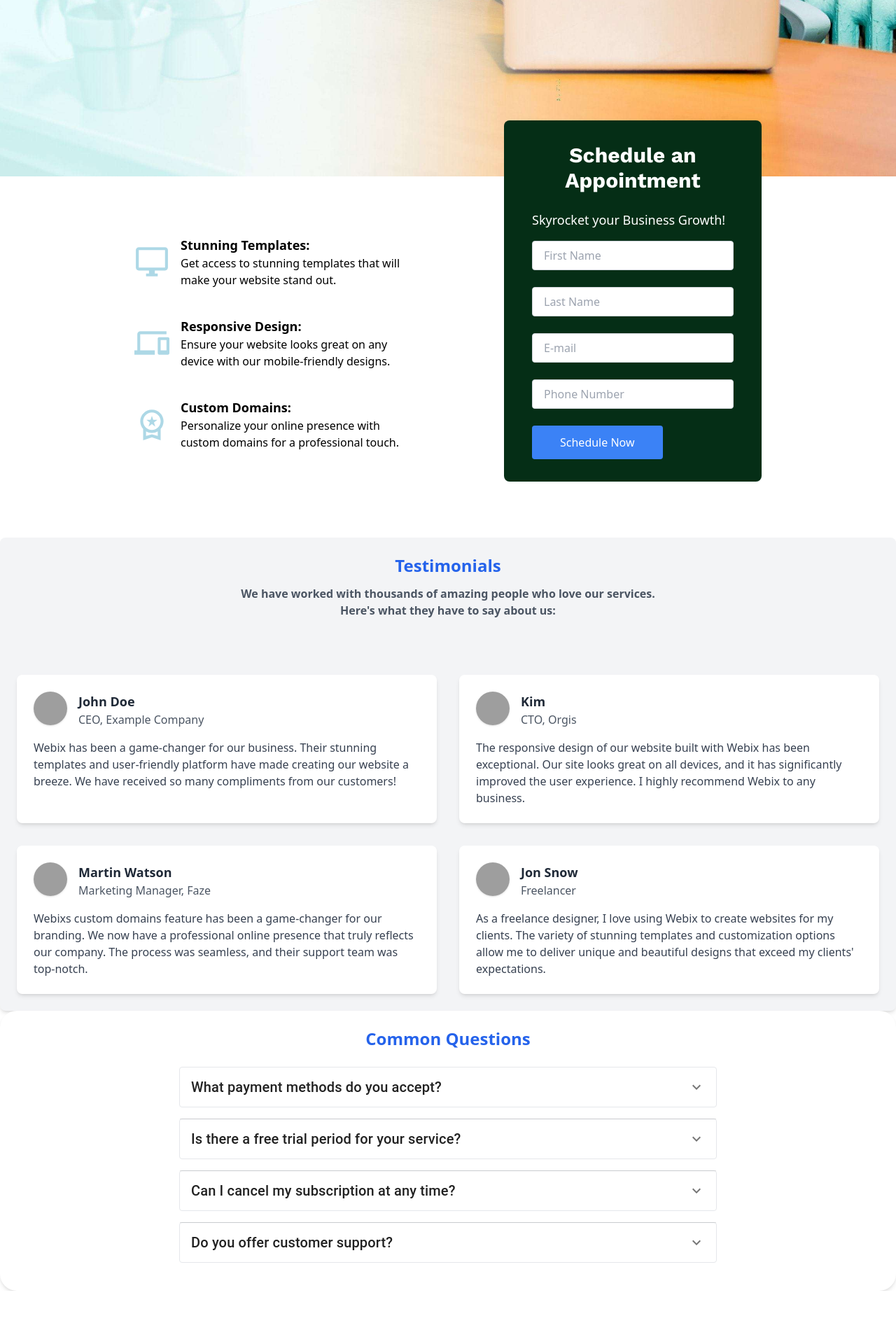
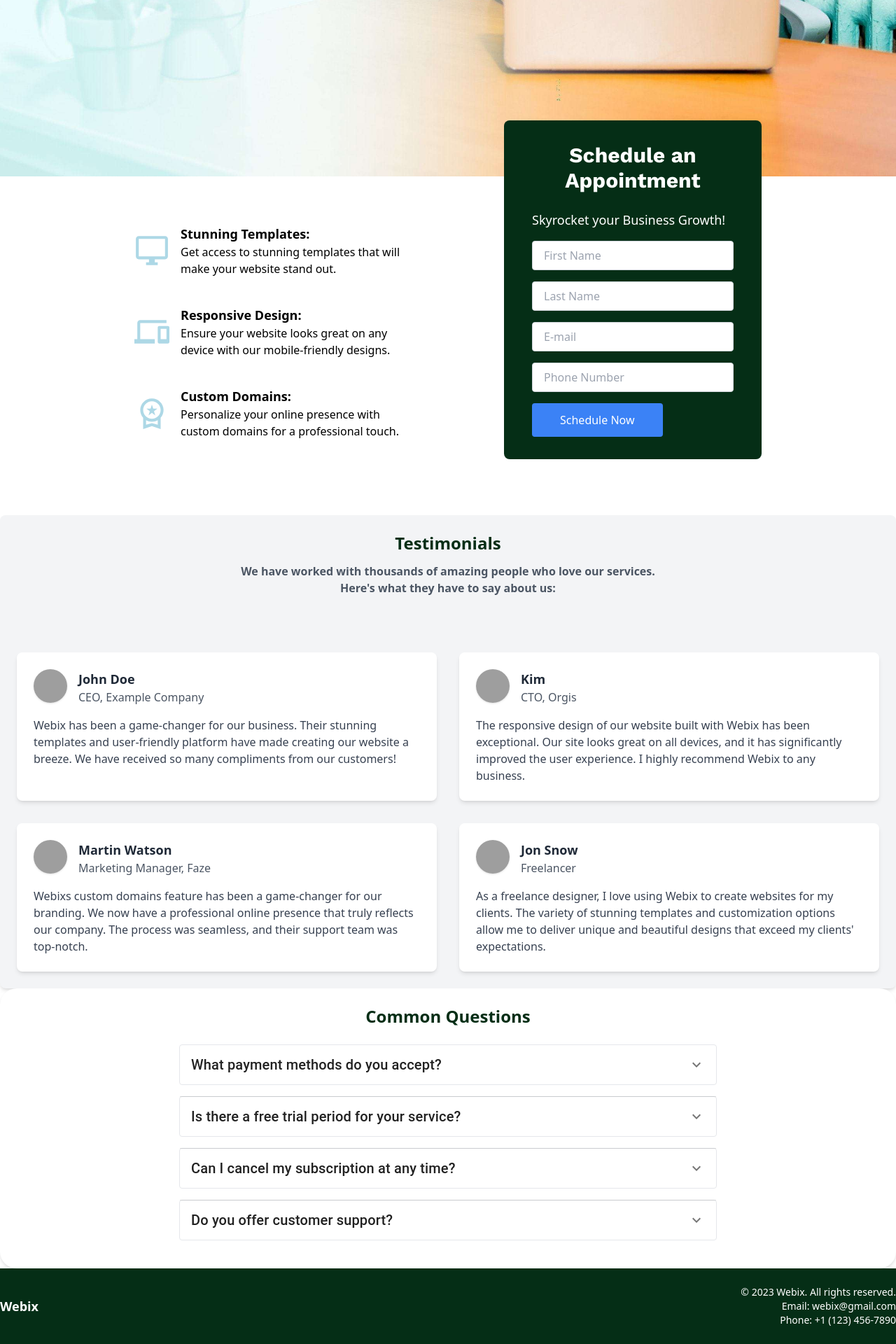
Before and after one commit to pmudassir/Webix, a Next.js app: page / in a window 1280 px wide. Shown: the part 548-2468 px from the top of the page at 70% size. Before the commit the page ends 2392 px from the top, so only its background shows below. Built offline with nearby package versions, Linux system fonts and the light colour scheme; grey boxes are pictures that could not be loaded.

Commit message:
footer completed and some changes

```diff
--- a/app/page.jsx
+++ b/app/page.jsx
@@ -1,4 +1,5 @@
 import Booking from "@components/Booking"
+import Footer from "@components/Footer"
 import Home from "@components/Home"
 import MoreInfo from "@components/MoreInfo"
 import Testimonial from "@components/Testimonial"
@@ -10,6 +11,7 @@ const Page = () => {
             <Booking />
             <Testimonial />
             <MoreInfo />
+            <Footer />
         </>
     )
 }
--- a/components/Booking.jsx
+++ b/components/Booking.jsx
@@ -1,12 +1,12 @@
+import { DesktopWindowsOutlined, PhonelinkOutlined, WorkspacePremiumOutlined } from '@mui/icons-material';
 import Form from '@components/Form';
-import { DesktopWindowsOutlined, PhonelinkOutlined, WorkspacePremiumOutlined } from '@mui/icons-material';
 
 const Booking = () => {
     return (
         <div className="flex justify-center">
-            <div className="flex items-center w-full max-w-4xl">
+            <div className="flex flex-col-reverse md:flex-row items-center w-full max-w-4xl">
                 {/* Left Section */}
-                <div className="flex flex-col w-1/2 pr-10">
+                <div className="w-full md:w-1/2 pr-10">
                     <div className="mt-10 flex items-center">
                         <DesktopWindowsOutlined sx={{ fontSize: '50px', color: 'lightblue' }} />
                         <div className="ml-4">
@@ -31,7 +31,7 @@ const Booking = () => {
                 </div>
 
                 {/* Right Section */}
-                <div className="w-1/2">
+                <div className="w-full md:w-1/2">
                     <Form />
                 </div>
             </div>
--- /dev/null
+++ b/components/Footer.jsx
@@ -0,0 +1,16 @@
+const Footer = () => {
+    return (
+        <footer className="bg-green-950 py-6 px-4 md:px-0">
+            <div className="container mx-auto flex flex-col md:flex-row items-center justify-between text-white">
+                <div className="text-lg font-bold mb-4 md:mb-0">Webix</div>
+                <div className="text-sm text-center md:text-right">
+                    © {new Date().getFullYear()} Webix. All rights reserved.
+                    <div>Email: webix@gmail.com</div>
+                    <div>Phone: +1 (123) 456-7890</div>
+                </div>
+            </div>
+        </footer>
+    );
+};
+
+export default Footer;
--- a/components/Form.jsx
+++ b/components/Form.jsx
@@ -1,27 +1,47 @@
 const Form = () => {
   return (
-      <div className="bg-green-950 py-8 px-10 rounded-lg -mt-20 ml-20">
+    <div className="bg-green-950 py-8 px-4 md:px-10 rounded-lg -mt-20 md:ml-20 w-full md:w-auto">
       <h2 className="text-3xl font-bold mb-6 text-white font-work text-center">Schedule an Appointment</h2>
-        <p className="text-lg mb-4 text-white">Skyrocket your Business Growth!</p>
+      <p className="text-lg mb-4 text-white text-center md:text-left">Skyrocket your Business Growth!</p>
 
       <form>
-          <div className="mb-6">
-            <input type="text" className="border border-gray-300 rounded px-4 py-2 w-full focus:outline-none focus:border-blue-500" placeholder="First Name" required />
+        <div className="mb-4">
+          <input
+            type="text"
+            className="border border-gray-300 rounded px-4 py-2 w-full focus:outline-none focus:border-blue-500"
+            placeholder="First Name"
+            required
+          />
         </div>
 
-          <div className="mb-6">
-            <input type="text" className="border border-gray-300 rounded px-4 py-2 w-full focus:outline-none focus:border-blue-500" placeholder="Last Name" required />
+        <div className="mb-4">
+          <input
+            type="text"
+            className="border border-gray-300 rounded px-4 py-2 w-full focus:outline-none focus:border-blue-500"
+            placeholder="Last Name"
+            required
+          />
         </div>
 
-          <div className="mb-6">
-            <input type="email" className="border border-gray-300 rounded px-4 py-2 w-full focus:outline-none focus:border-blue-500" placeholder="E-mail" required />
+        <div className="mb-4">
+          <input
+            type="email"
+            className="border border-gray-300 rounded px-4 py-2 w-full focus:outline-none focus:border-blue-500"
+            placeholder="E-mail"
+            required
+          />
         </div>
 
-          <div className="mb-6">
-            <input type="tel" className="border border-gray-300 rounded px-4 py-2 w-full focus:outline-none focus:border-blue-500" placeholder="Phone Number" required />
+        <div className="mb-4">
+          <input
+            type="tel"
+            className="border border-gray-300 rounded px-4 py-2 w-full focus:outline-none focus:border-blue-500"
+            placeholder="Phone Number"
+            required
+          />
         </div>
 
-          <button type="submit" className="bg-blue-500 text-white rounded px-10 py-3 hover:bg-blue-600">
+        <button type="submit" className="bg-blue-500 text-white rounded px-10 py-3 w-full md:w-auto hover:bg-blue-600">
           Schedule Now
         </button>
       </form>
--- a/components/Home.jsx
+++ b/components/Home.jsx
@@ -1,28 +1,31 @@
-import Nav from "@components/Nav"
+import Nav from '@components/Nav';
 
 const Home = () => {
     return (
         <div>
-            <div className="flex h-screen"
+            <div
+                className="flex h-screen"
                 style={{
                     backgroundImage: "url('/assets/images/main.jpg')",
                     backgroundSize: "cover",
                     backgroundPosition: "center",
-                }}>
+                }}
+            >
                 <Nav />
-                <div className="flex flex-col lg:flex-row justify-center  lg:justify-between items-center gap-5 ml-20">
+                <div className="flex flex-col lg:flex-row justify-center lg:justify-between items-center gap-5 ml-5 md:ml-20">
                     <div className="flex flex-col gap-5 lg:gap-10">
-                        <p className=" text-2xl sm:text-4xl md:text-5xl lg:text-6xl ml-5 font-work font-black">
-                            Your Success Begins: <br className="lg:flex hidden" />Reserve Your Website <br className="lg:flex hidden" />Creation Appointment.
+                        <p className="text-2xl sm:text-4xl md:text-5xl lg:text-6xl ml-5 font-work font-black">
+                            Your Success Begins: <br/>Reserve Your Website
+                            <br/> Creation Appointment.
                         </p>
                         <p className="text-sm sm:text-base lg:text-lg text-gray-700 ml-5 font-work font-normal">
-                            Take Your Business to New Heights:  <br className="lg:flex hidden" /> Schedule Appointment for Unparalleled Online Success
+                            Take Your Business to New Heights: <br/> Schedule Appointment for Unparalleled Online Success
                         </p>
                     </div>
                 </div>
             </div>
         </div>
-    )
-}
+    );
+};
 
-export default Home
+export default Home;
--- a/components/MoreInfo.jsx
+++ b/components/MoreInfo.jsx
@@ -6,7 +6,7 @@ import { ExpandMoreOutlined } from '@mui/icons-material';
 const FAQ = () => {
     return (
         <div className="bg-white rounded-3xl shadow-md p-6">
-            <h2 className="text-2xl font-bold mb-6 text-center text-blue-600">Common Questions</h2>
+            <h2 className="text-2xl font-bold mb-6 text-center text-green-950">Common Questions</h2>
             <div className="flex flex-col items-center">
                 {faqData.map((item) => (
                     <Accordion key={item.id} elevation={0} square className="w-full max-w-3xl border border-gray-200 rounded mb-4">
--- a/components/Nav.jsx
+++ b/components/Nav.jsx
@@ -1,15 +1,17 @@
-import Image from "next/image"
+import Image from "next/image";
 
 const Nav = () => {
     return (
         <nav className="absolute top-0 left-0 right-0 p-4 bg-transparent">
             <div className="container mx-auto flex items-center">
-                <div style={{ marginTop: "10px", marginLeft: "20px" }}>
-                    <Image src="/assets/icons/brand-logo.png" alt="logo" width={100} height={100} />
+                <div className="flex items-center">
+                    <div style={{ marginTop: "10px", marginLeft: "20px" }}>
+                        <Image src="/assets/icons/brand-logo.png" alt="logo" width={100} height={100} />
+                    </div>
                 </div>
             </div>
         </nav>
-    )
-}
+    );
+};
 
-export default Nav
+export default Nav;
--- a/components/Testimonial.jsx
+++ b/components/Testimonial.jsx
@@ -4,7 +4,7 @@ import { testimonials } from "@data";
 const Testimonial = () => {
     return (
         <div className="bg-gray-100 rounded-lg shadow-md p-6 mt-20">
-            <h2 className="text-2xl font-bold text-center text-blue-600 mb-3">Testimonials</h2>
+            <h2 className="text-2xl font-bold text-center text-green-950 mb-3">Testimonials</h2>
             <p className="text-gray-600 mb-20 text-center font-semibold">
                 We have worked with thousands of amazing people who love our services. <br /> Here's what they have to say about us:
             </p>
```
Lines whose indentation alone changed are shown as unchanged.
